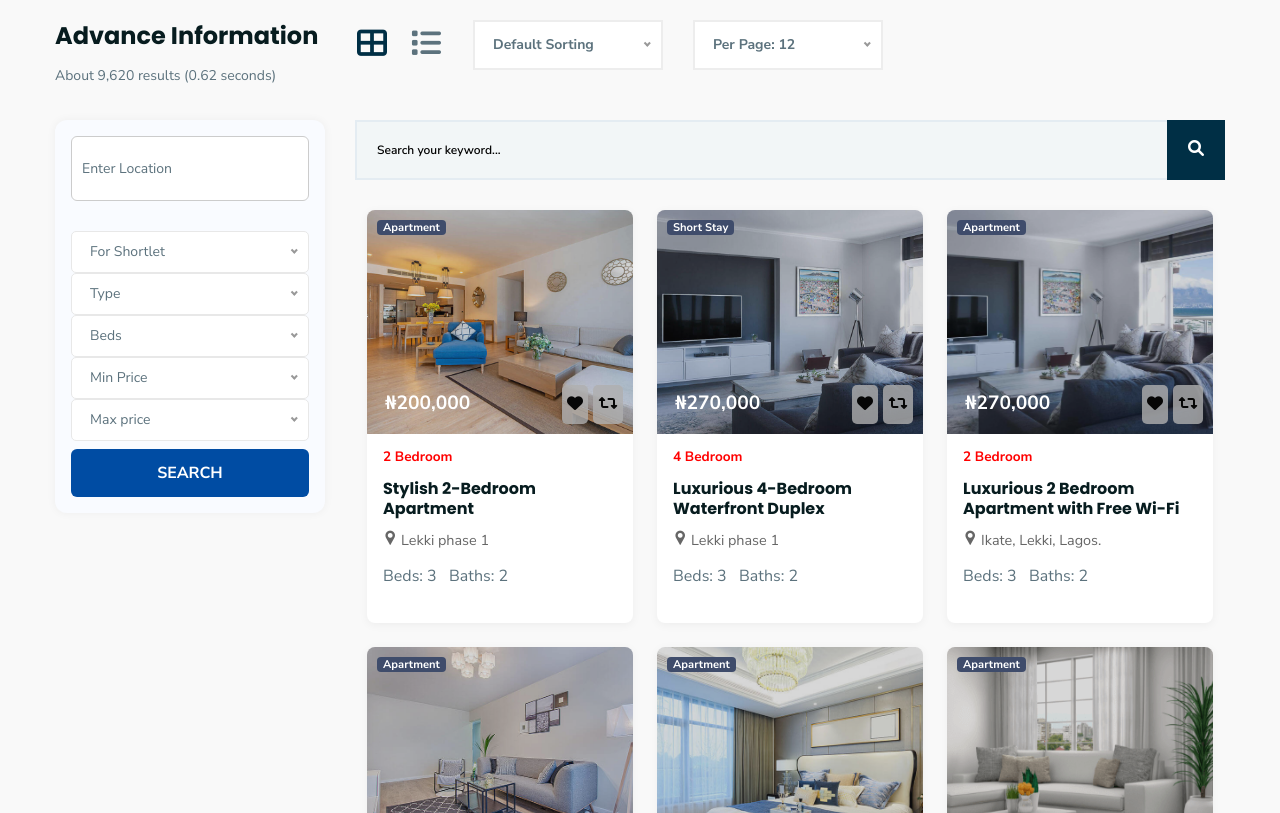
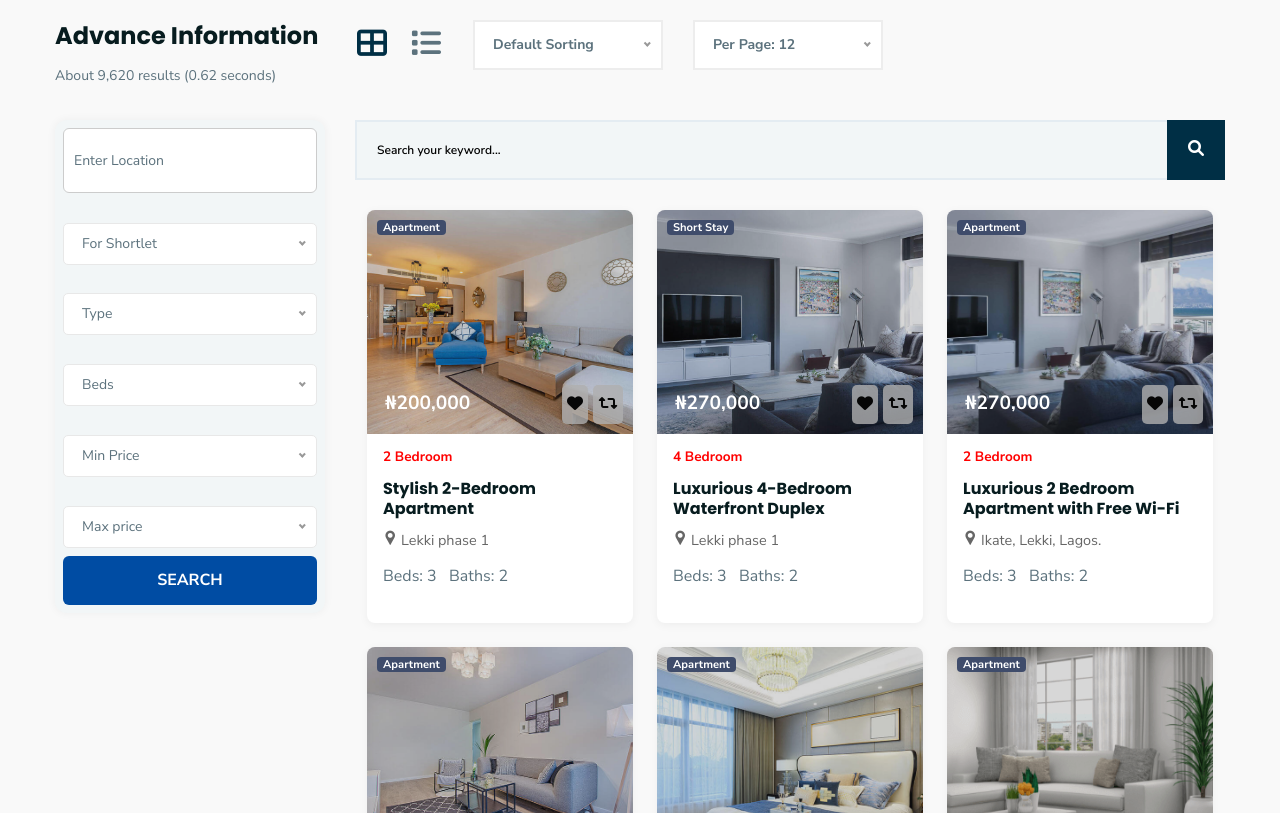
Before and after one commit to chinemerem2525/Ideal-Properties-Real-estate-Marketplace, an Angular app: page /short-stay in a window 1280 px wide. Shown: the part 680-1493 px from the top of the page. Built offline with nearby package versions, Linux system fonts and the light colour scheme.

Commit message:
Thursday-sectiont1

```diff
--- a/src/app/client/short-stay/short-stay.component.html
+++ b/src/app/client/short-stay/short-stay.component.html
@@ -124,24 +124,24 @@
                               <option value="shortlet">For Shortlet</option>
                               <option value="sale">For Sale</option>
                               <option value="rent">For Rent</option>
-    </select>
+                            </select> <br>
 
                             <select [(ngModel)]="searchData.type" name="type">
                               <option value="" disabled selected>Type</option>
                               <option value="apartment">Apartment</option>
                               <option value="duplex">Duplex</option>
                               <option value="bungalow">Bungalow</option>
-    </select>
+                            </select> <br>
 
                             <select [(ngModel)]="searchData.beds" name="beds">
                               <option value="" disabled selected>Beds</option>
                               <option *ngFor="let b of [1,2,3,4,5,6]" [value]="b">{{ b }}</option>
-    </select>
+                            </select> <br>
 
                             <select [(ngModel)]="searchData.minPrice" name="minPrice">
                               <option value="" disabled selected>Min Price</option>
                               <option *ngFor="let p of prices" [value]="p">₦{{ p | number }}</option>
-    </select>
+                            </select> <br>
 
                             <select [(ngModel)]="searchData.maxPrice" name="maxPrice">
                               <option value="" disabled selected>Max price</option>
--- a/src/app/client/short-stay/short-stay.component.scss
+++ b/src/app/client/short-stay/short-stay.component.scss
@@ -12,19 +12,14 @@
 }
 
 .search-container {
-  background: #f9fbff;
-  padding: 1rem;
+  background: var(--section-bg-1);
+  padding: 0.5rem;
   border-radius: 12px;
   width: 100%;
-  max-width: 320px;
+  // max-width: 320px;
   box-shadow: 0 0 10px rgba(0, 0, 0, 0.05);
 }
 
-.search-container .title {
-  text-align: center;
-  font-weight: 700;
-  margin-bottom: 1.2rem;
-}
 
 .search-container form {
   display: flex;
@@ -36,7 +31,8 @@
   padding: 10px;
   border: 1px solid #ccc;
   border-radius: 6px;
-  width: 100%;
+  // width: 100%;
+  margin-bottom: rem;
   font-size: 14px;
 }
 
```
Lines whose indentation alone changed are shown as unchanged.
